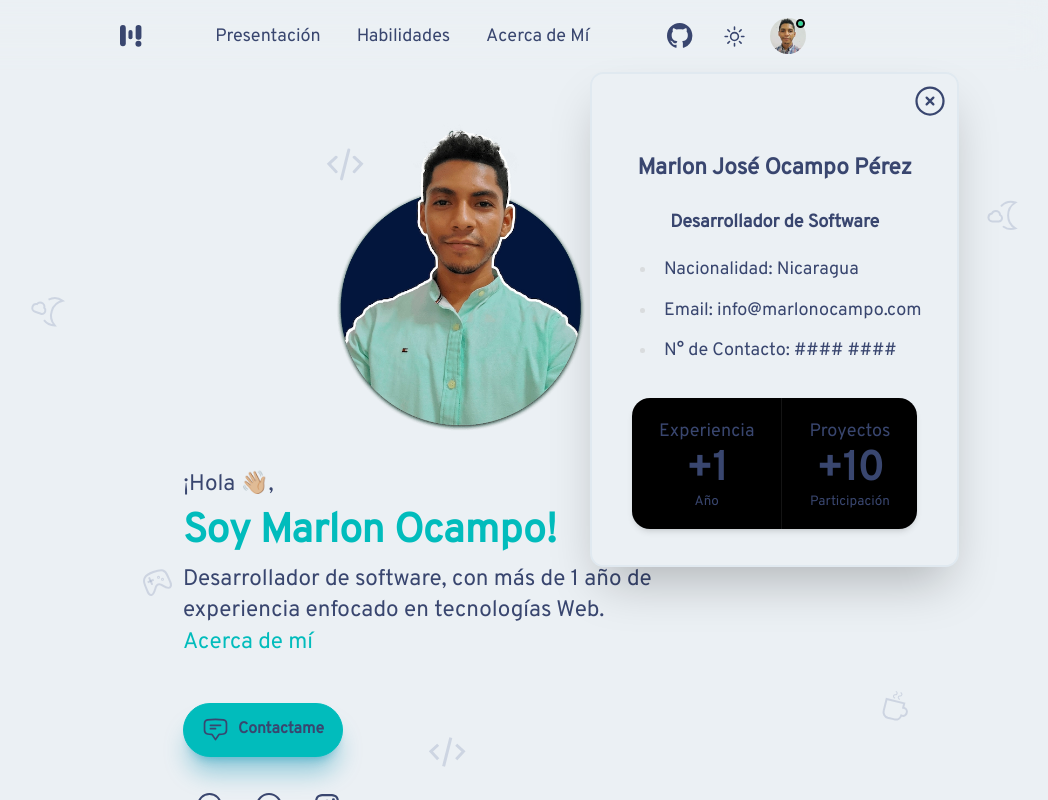
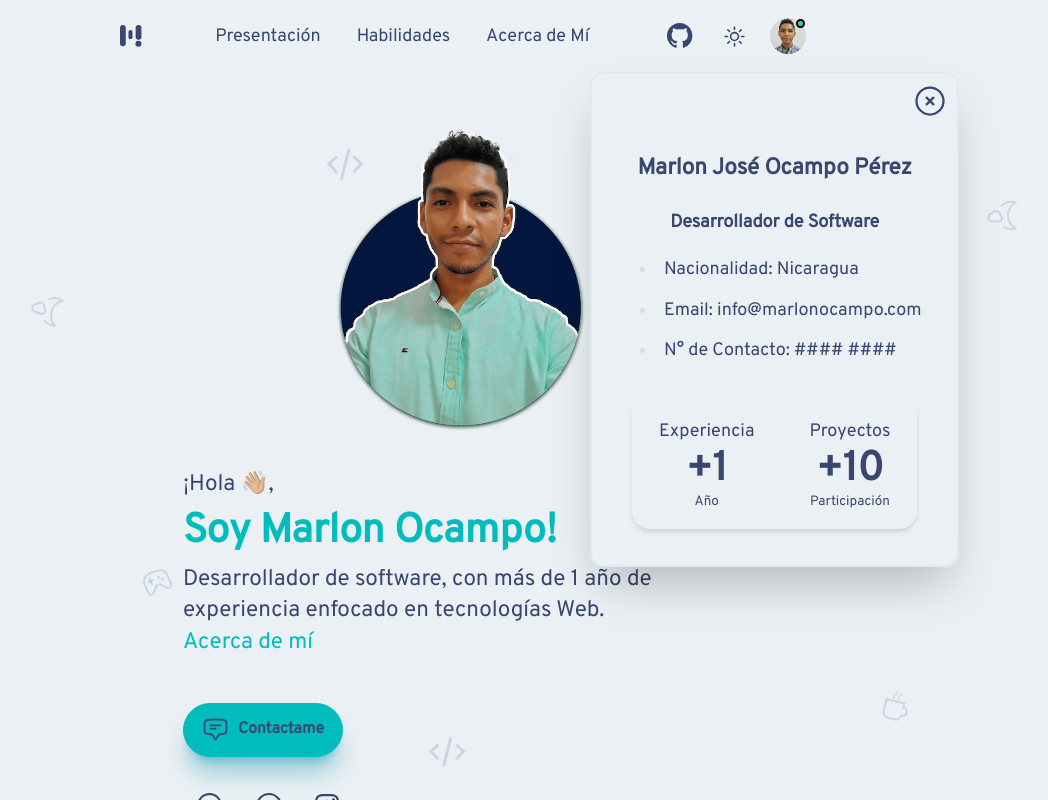
Before and after one commit to marlonocampo/portfolio, a React (Vite) app: page / in a window 1280 px wide. Both pictures are taken after a click on the button 965 px from the left and 36 px from the top of the page. Shown: the top 800 px of the page, without its empty margins (177-1225 px from the left). Built offline with nearby package versions, Linux system fonts and the light colour scheme.

Commit message:
background raro (posteriormente revisar)

```diff
--- a/src/components/ProfileInfomation/Profile.tsx
+++ b/src/components/ProfileInfomation/Profile.tsx
@@ -18,7 +18,7 @@ function Profile ({ handleShowProfile }: { handleShowProfile: Function }): JSX.E
           <li>Email: info@marlonocampo.com </li>
           <li>N° de Contacto: #### ####</li>
         </ul>
-        <div className='stats shadow-md text-secondary'>
+        <div className='stats shadow-md text-secondary bg-transparent'>
           <div className='stat place-items-center'>
             <div>Experiencia</div>
             <div className='stat-value'>+1</div>
```
